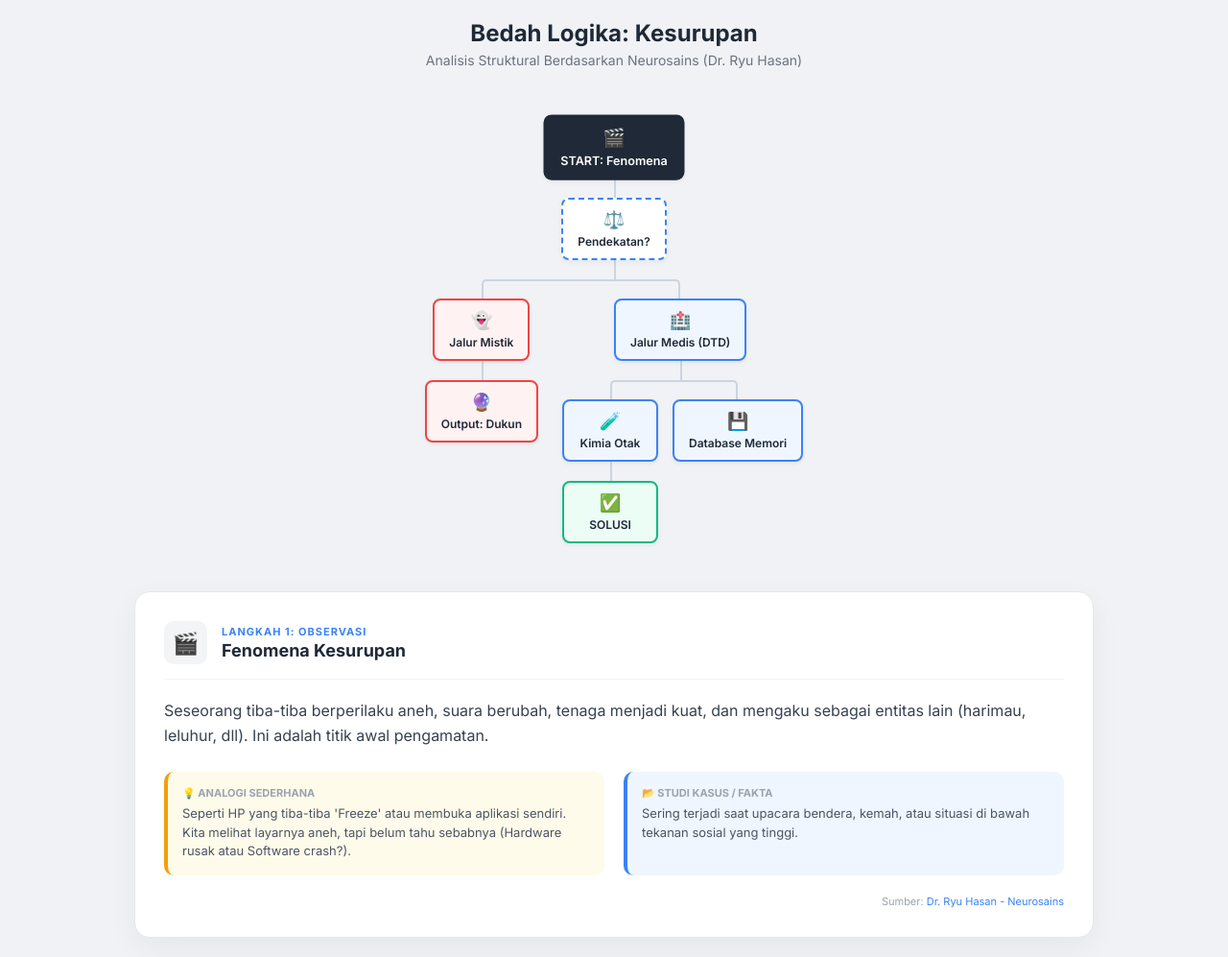
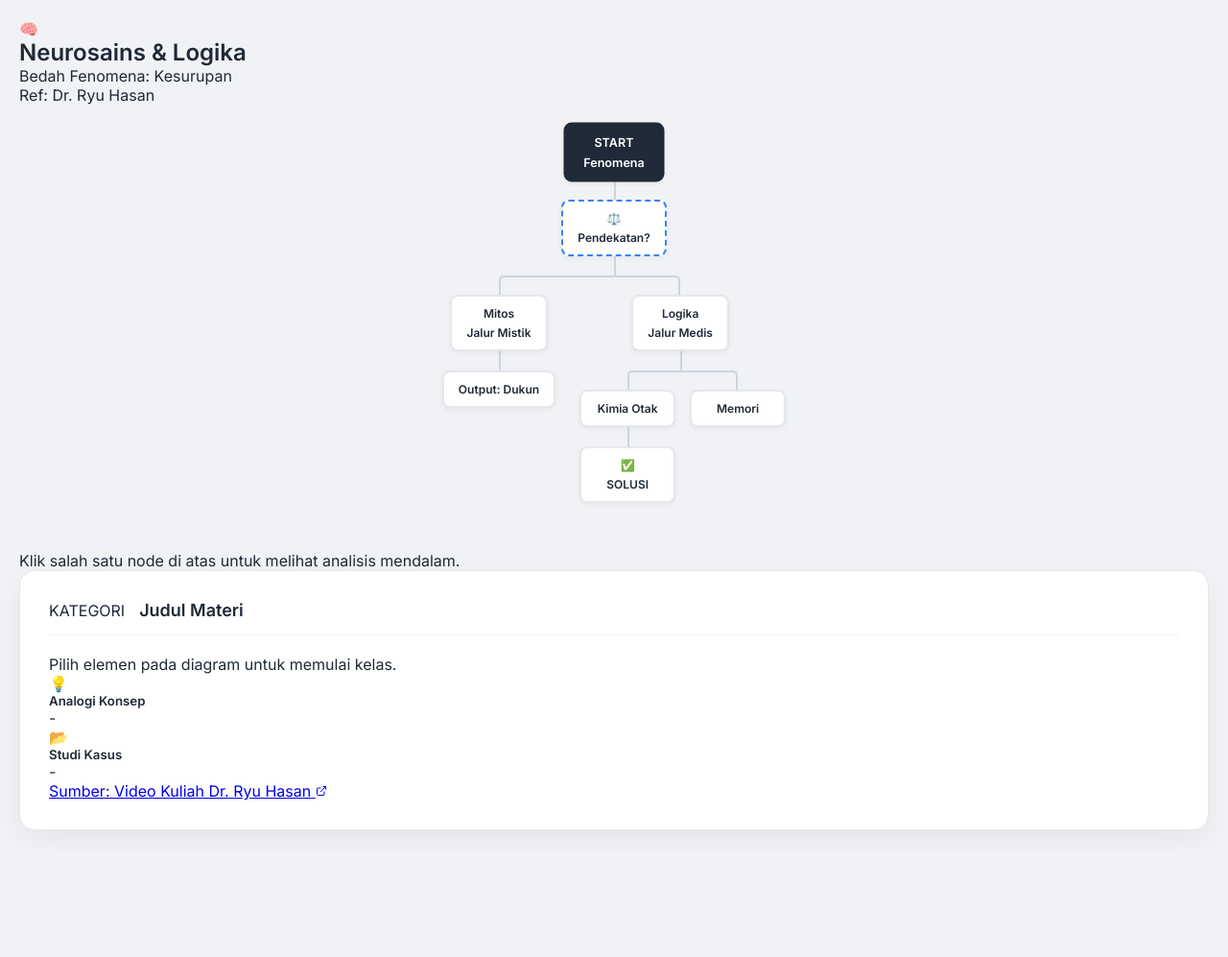
Before and after one commit to dartosugiarto/santet, a plain HTML site: page index.html in a window 1280 px wide. Shown: the whole page at 96% size. After the commit the page ends 885 px from the top, so only its background shows below. Drawn offline with Linux system fonts and the light colour scheme.

Commit message:
Update index.html

```diff
--- a/index.html
+++ b/index.html
@@ -3,72 +3,81 @@
 <head>
     <meta charset="UTF-8">
     <meta name="viewport" content="width=device-width, initial-scale=1.0">
-    <title>Analisis Logika: Kesurupan</title>
+    <title>Analisis Logika: Kesurupan (Perspektif Neurosains)</title>
     <link rel="stylesheet" href="style.css">
-    <link href="https://fonts.googleapis.com/css2?family=Inter:wght@400;600;700&display=swap" rel="stylesheet">
+    <link rel="preconnect" href="https://fonts.googleapis.com">
+    <link rel="preconnect" href="https://fonts.gstatic.com" crossorigin>
+    <link href="https://fonts.googleapis.com/css2?family=Inter:wght@400;500;600&family=Merriweather:ital,wght@0,700;1,400&display=swap" rel="stylesheet">
 </head>
 <body>
 
-    <header>
-        <h1>Bedah Logika: Kesurupan</h1>
-        <p>Analisis Struktural Berdasarkan Neurosains (Dr. Ryu Hasan)</p>
-    </header>
+    <nav class="top-nav">
+        <div class="brand">
+            <span class="brand-icon">🧠</span>
+            <div class="brand-text">
+                <h1>Neurosains & Logika</h1>
+                <p>Bedah Fenomena: Kesurupan</p>
+            </div>
+        </div>
+        <div class="lecturer-tag">
+            <span>Ref: Dr. Ryu Hasan</span>
+        </div>
+    </nav>
 
-    <div class="container">
+    <main class="dashboard-grid">
 
+        <section class="diagram-area">
+            <div class="tree-wrapper">
                 <div class="tree">
                     <ul>
                         <li>
                             <a href="#" class="node-card start active" onclick="selectNode('start', event)">
-                        <span class="icon">🎬</span>
-                        <span class="label">START: Fenomena</span>
+                                <span class="node-label">START</span>
+                                <span class="node-title">Fenomena</span>
                             </a>
                             <ul>
                                 <li>
                                     <a href="#" class="node-card decision" onclick="selectNode('decision', event)">
-                                <span class="icon">⚖️</span>
-                                <span class="label">Pendekatan?</span>
+                                        <span class="node-icon">⚖️</span>
+                                        <span class="node-title">Pendekatan?</span>
                                     </a>
                                     <ul>
                                         <li>
-                                    <a href="#" class="node-card mistik" onclick="selectNode('mistik', event)">
-                                        <span class="icon">👻</span>
-                                        <span class="label">Jalur Mistik</span>
+                                            <a href="#" class="node-card path-mistik" onclick="selectNode('mistik', event)">
+                                                <span class="node-tag">Mitos</span>
+                                                <span class="node-title">Jalur Mistik</span>
                                             </a>
                                             <ul>
                                                 <li>
-                                            <a href="#" class="node-card output-mistik" onclick="selectNode('dukun', event)">
-                                                <span class="icon">🔮</span>
-                                                <span class="label">Output: Dukun</span>
+                                                    <a href="#" class="node-card end-mistik" onclick="selectNode('dukun', event)">
+                                                        <span class="node-title">Output: Dukun</span>
                                                     </a>
                                                 </li>
                                             </ul>
                                         </li>
 
                                         <li>
-                                    <a href="#" class="node-card sains" onclick="selectNode('sains', event)">
-                                        <span class="icon">🏥</span>
-                                        <span class="label">Jalur Medis (DTD)</span>
+                                            <a href="#" class="node-card path-sains" onclick="selectNode('sains', event)">
+                                                <span class="node-tag">Logika</span>
+                                                <span class="node-title">Jalur Medis</span>
                                             </a>
                                             <ul>
                                                 <li>
-                                            <a href="#" class="node-card kimia" onclick="selectNode('kimia', event)">
-                                                <span class="icon">🧪</span>
-                                                <span class="label">Kimia Otak</span>
+                                                    <a href="#" class="node-card sub-sains" onclick="selectNode('kimia', event)">
+                                                        <span class="node-title">Kimia Otak</span>
                                                     </a>
                                                     <ul>
                                                         <li>
-                                                    <a href="#" class="node-card solusi" onclick="selectNode('solusi', event)">
-                                                        <span class="icon">✅</span>
-                                                        <span class="label">SOLUSI</span>
+                                                            <a href="#" class="node-card solution" onclick="selectNode('solusi', event)">
+                                                                <span class="node-icon">✅</span>
+                                                                <span class="node-title">SOLUSI</span>
                                                             </a>
                                                         </li>
                                                     </ul>
                                                 </li>
                                                 <li>
-                                            <a href="#" class="node-card memori" onclick="selectNode('memori', event)">
-                                                <span class="icon">💾</span>
-                                                <span class="label">Database Memori</span>
+                                                    <a href="#" class="node-card sub-sains" onclick="selectNode('memori', event)">
+                                                        <span class="node-title">Memori</span>
                                                     </a>
                                                 </li>
                                             </ul>
@@ -79,37 +88,47 @@
                         </li>
                     </ul>
                 </div>
+            </div>
+            <p class="instruction-text">Klik salah satu node di atas untuk melihat analisis mendalam.</p>
+        </section>
 
-        <div class="info-panel">
+        <aside class="info-panel">
             <div class="panel-header">
-                <div class="icon-badge" id="panelIcon">🧠</div>
-                <div class="header-text">
-                    <h4 id="panelCategory">PENDAHULUAN</h4>
-                    <h2 id="panelTitle">Fenomena Kesurupan</h2>
+                <div class="category-badge" id="panelCategory">KATEGORI</div>
+                <h2 id="panelTitle">Judul Materi</h2>
+            </div>
+
+            <div class="panel-body">
+                <p id="panelText" class="main-content">Pilih elemen pada diagram untuk memulai kelas.</p>
+
+                <div class="insight-cards">
+                    <div class="card card-analogy">
+                        <div class="card-icon">💡</div>
+                        <div class="card-content">
+                            <h5>Analogi Konsep</h5>
+                            <p id="panelAnalogy">-</p>
                         </div>
                     </div>
 
-            <div class="panel-content">
-                <p id="panelText" class="main-desc">Klik salah satu kotak di diagram pohon di atas untuk melihat penjelasannya.</p>
-
-                <div class="grid-box">
-                    <div class="box analogy-box">
-                        <h5>💡 Analogi Sederhana</h5>
-                        <p id="panelAnalogy">-</p>
-                    </div>
-                    <div class="box study-box">
-                        <h5>📂 Studi Kasus / Fakta</h5>
+                    <div class="card card-case">
+                        <div class="card-icon">📂</div>
+                        <div class="card-content">
+                            <h5>Studi Kasus</h5>
                             <p id="panelCase">-</p>
                         </div>
-                </div>
-
-                <div class="source">
-                    Sumber: <a href="https://youtu.be/Yv2C6sLPM6g" target="_blank">Dr. Ryu Hasan - Neurosains</a>
                     </div>
                 </div>
             </div>
 
+            <div class="panel-footer">
+                <a href="https://youtu.be/Yv2C6sLPM6g" target="_blank" class="citation-link">
+                    <span>Sumber: Video Kuliah Dr. Ryu Hasan</span>
+                    <svg width="12" height="12" viewBox="0 0 24 24" fill="none" stroke="currentColor" stroke-width="2"><path d="M18 13v6a2 2 0 0 1-2 2H5a2 2 0 0 1-2-2V8a2 2 0 0 1 2-2h6"></path><polyline points="15 3 21 3 21 9"></polyline><line x1="10" y1="14" x2="21" y2="3"></line></svg>
+                </a>
             </div>
+        </aside>
+
+    </main>
 
     <script src="script.js"></script>
 </body>
```
Lines whose indentation alone changed are shown as unchanged.
